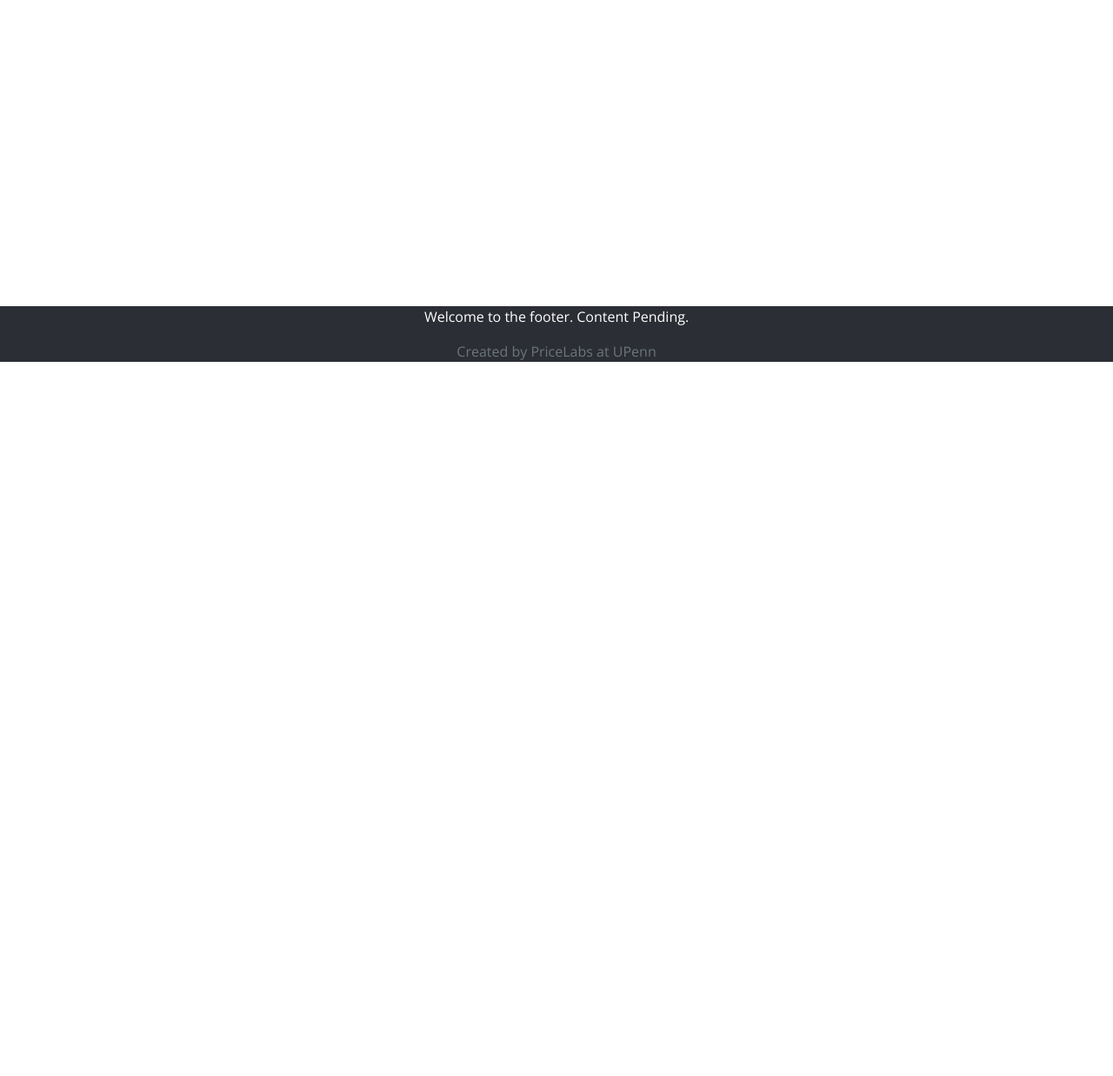
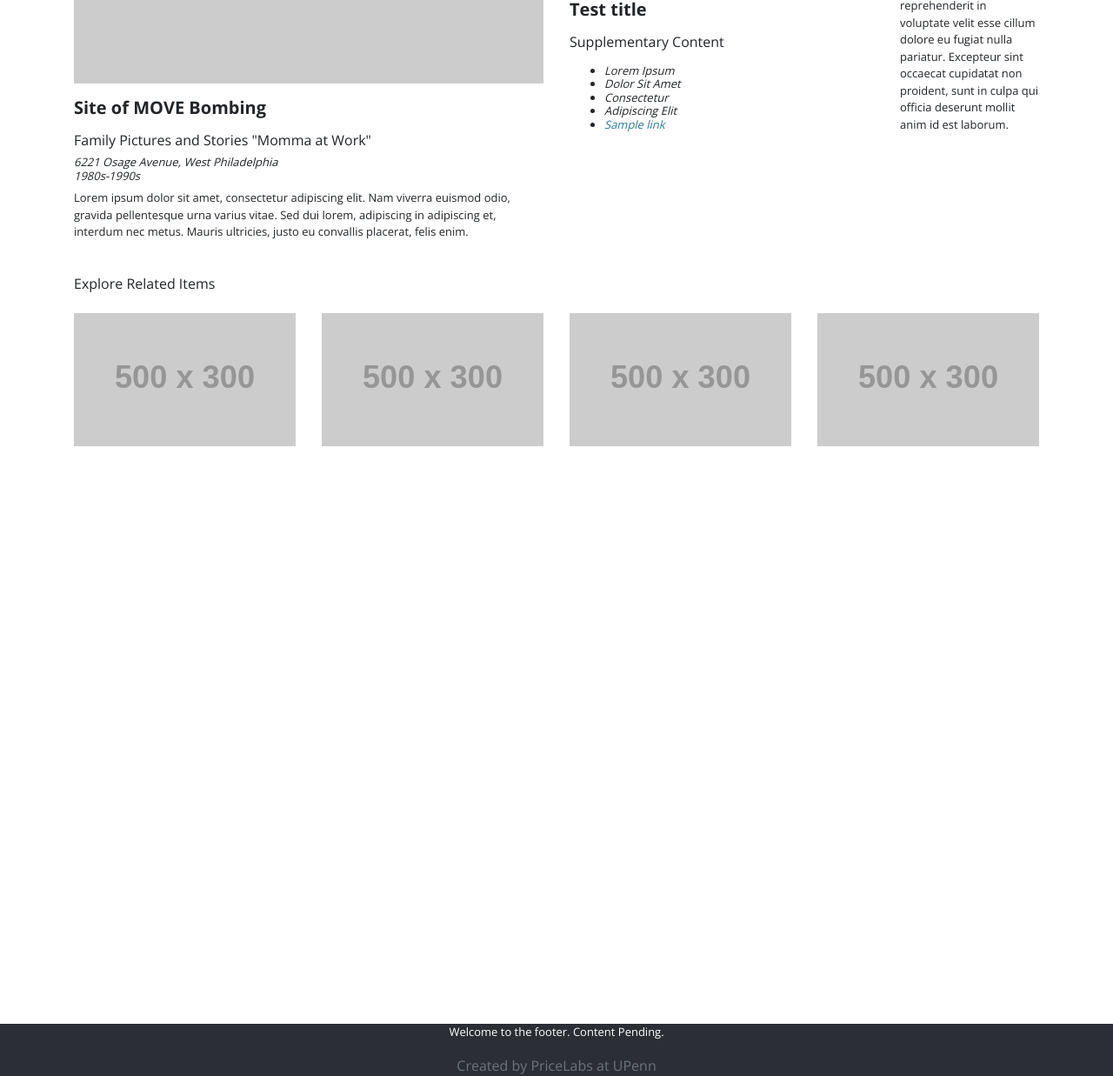
Before and after one commit to sashafr/pennmaps, a Django app: template dpsite/templates/dpsite/mediaItem.html in a window 1280 px wide. Shown: the part 388-1625 px from the top of the page at 87% size. Before the commit the page ends 804 px from the top, so only its background shows below. Run offline with Django 3.2, Linux system fonts and the light colour scheme; the template is opened without the code that fills it, so the values that code supplies are empty; grey boxes labelled with a size stand in for pictures from a placeholder-image service; some libraries are stand-ins or nearby versions.

Commit message:
updates to mediaitem

```diff
--- a/dpsite/templates/dpsite/mediaItem.html
+++ b/dpsite/templates/dpsite/mediaItem.html
@@ -1,23 +1,16 @@
 {% extends "dpsite/base.html" %}
+{% block content %}
 
-
-<html>
 <!--- copied from bootstrap template "portolio item" // Nia 06.22.2018 -->
 <head>
 <link href="https://fonts.googleapis.com/css?family=Open+Sans:light,regular,bold,extra-bold" rel="stylesheet">
 <style>
 /* taking css from other bootstrap files in the package : SHOULD WE JUST INCLUDE FULL BOOTSTRAP FILES AS LINK REFS???? */
 /* Below: css specifically for the portfolio item page, to be updated */
-body {
-  padding-top: 54px;
-}
 
 @media (min-width: 992px) {
   body {
-    padding-top: 56px;
     font-family: 'Open Sans', sans-serif; /*added by Nia 6.25.18*/
-    padding-left:3%;
-    padding-right:3%;
   }
 }
 /* Nia adding styles to test out Open Sans font, 6.25.18 */
@@ -39,11 +32,17 @@
   font-weight:400;
 }
 
+h4 {
+  font-size:13px;
+  font-family:'Open Sans';
+  font-weight:400;
+  font-style:italic;
+}
+
 p {
   font-size:13px;
   font-family:'Open Sans';
   font-weight:100;
-  font-style:italic;
 }
 
 a {
@@ -144,38 +143,48 @@
 <!-- Below: pulled from index.html of bootstrap portfolio item theme; beginning adjustments to mimic inDesign markups -->
 
 <!-- Page Content -->
+<br> <!-- for space between divs without making margins/padding -->
+
 <div class="container">
 
   <!-- Portfolio Item Heading -->
-  <h1 class="my-4">Diggin' Philly:
-    <small>The Black Philadelphia Project</small>
-  </h1>
+    <!-- (deleted) -->
 
   <!-- Portfolio Item Row -->
   <div class="row">
-
-    <div class="col-md-8">
+    <div class="col-md-6">
       <img class="img-fluid" src="http://placehold.it/750x500" alt="">
+      <h2 class="my-3">Site of MOVE Bombing</h2>
+      <h3>Family Pictures and Stories "Momma at Work"</h3>
+      <h4>6221 Osage Avenue, West Philadelphia
+        <br>1980s-1990s</h4>
+      <p>Lorem ipsum dolor sit amet, consectetur adipiscing elit. Nam viverra euismod odio, gravida pellentesque urna varius vitae. Sed dui lorem, adipiscing in adipiscing et, interdum nec metus. Mauris ultricies, justo eu convallis placerat, felis enim.</p>
     </div>
 
     <div class="col-md-4">
-      <h2 class="my-3">Site of MOVE Bombing</h2>
-      <p>Lorem ipsum dolor sit amet, consectetur adipiscing elit. Nam viverra euismod odio, gravida pellentesque urna varius vitae. Sed dui lorem, adipiscing in adipiscing et, interdum nec metus. Mauris ultricies, justo eu convallis placerat, felis enim.</p>
-      <h3 class="my-3">Project Details</h3>
-      <ul>
+      <img class="img-fluid" src="https://i5.walmartimages.com/asr/4124033b-fac1-4c5e-965d-75611f1fe75f_1.ede2d65a57a1580e181a607f1ba7078e.jpeg?odnHeight=450&odnWidth=450&odnBg=FFFFFF">
+      <h2>Test title</h2>
+      <h3 class="my-3">Supplementary Content</h3>
+      <ul><h4>
         <li>Lorem Ipsum</li>
         <li>Dolor Sit Amet</li>
         <li>Consectetur</li>
         <li>Adipiscing Elit</li>
         <li><a href="/">Sample link</a></li>
-      </ul>
+      </h4></ul>
     </div>
+
+    <div class="col-md-2">
+      <h3>Oral History Archive</h3>
+      <p>Lorem ipsum dolor sit amet, consectetur adipiscing elit, sed do eiusmod tempor incididunt ut labore et dolore magna aliqua. Ut enim ad minim veniam, quis nostrud exercitation ullamco laboris nisi ut aliquip ex ea commodo consequat. Duis aute irure dolor in reprehenderit in voluptate velit esse cillum dolore eu fugiat nulla pariatur. Excepteur sint occaecat cupidatat non proident, sunt in culpa qui officia deserunt mollit anim id est laborum.</p>
+    </div>
+
 
   </div>
   <!-- /.row -->
 
   <!-- Related Projects Row -->
-  <h3 class="my-4">Supplementary Content</h3>
+  <h3 class="my-4">Explore Related Items</h3>
 
   <div class="row">
 
@@ -211,5 +220,4 @@
 
 
 </body>
-{% block content %} {% endblock %}
-</html>
+ {% endblock %}
--- a/dpsite/urls.py
+++ b/dpsite/urls.py
@@ -5,5 +5,5 @@
 	path('', views.base, name = 'base'),
 	path('dpsite/', views.mapItem),
     path('webseries/', views.webSeries),
-	path('mediaitem/', views.mediaitem),
+	path('mediaitem/', views.mediaItem),
 ]
--- a/dpsite/views.py
+++ b/dpsite/views.py
@@ -3,7 +3,7 @@
 from django.views import generic
 from django.utils import timezone
 from django.http import Http404, HttpResponse, HttpResponseRedirect
-from .models import MapItem, WebSeries, media
+from .models import MapItem, WebSeries, Media
 from django.template import Context, loader
 
 
@@ -25,6 +25,6 @@
     return render(request, 'dpsite/webseries.html', context)
 
 def mediaItem(request):
-    mediaitem = mediaitem.objects.all()
+    mediaitem = Media.objects.all()
     context = {'mediaitem': mediaitem}
-    return render(request, 'dpsite/mediaitem.html', context)
+    return render(request, 'dpsite/mediaItem.html', context)
```
